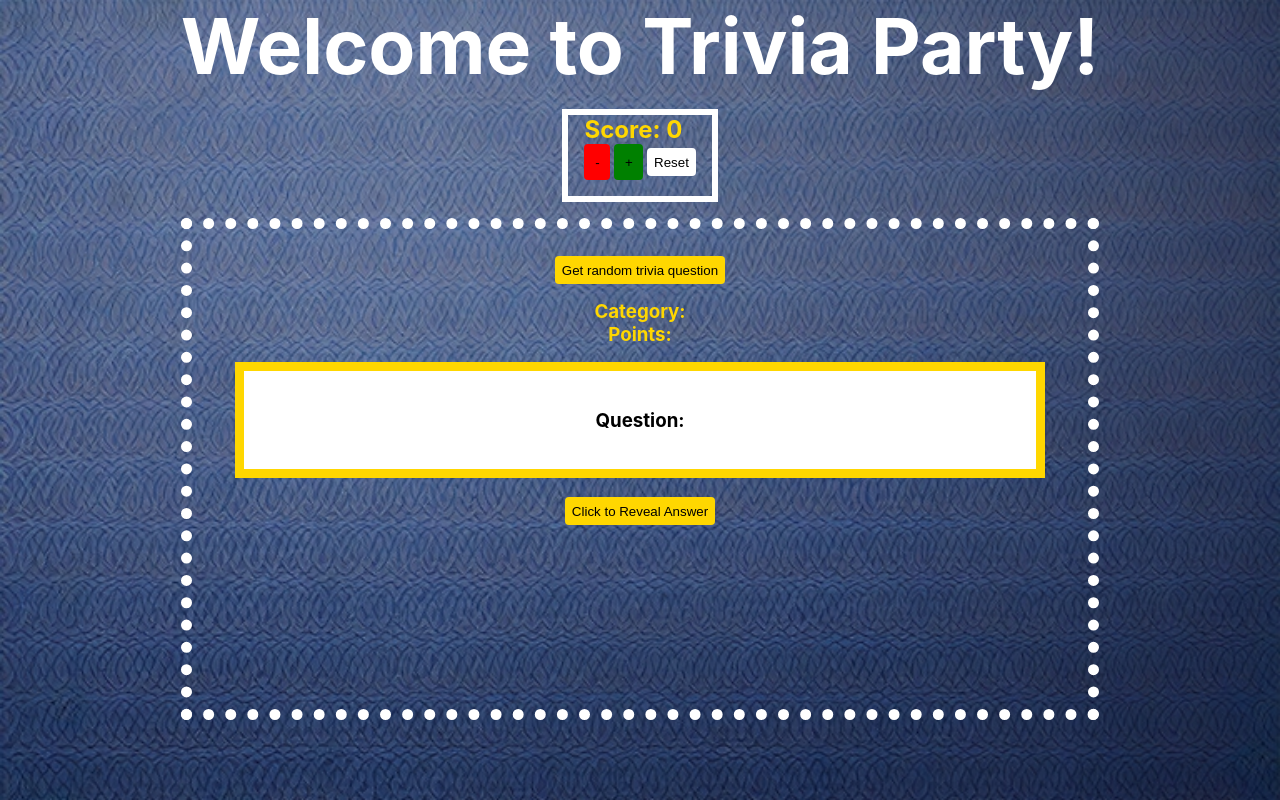
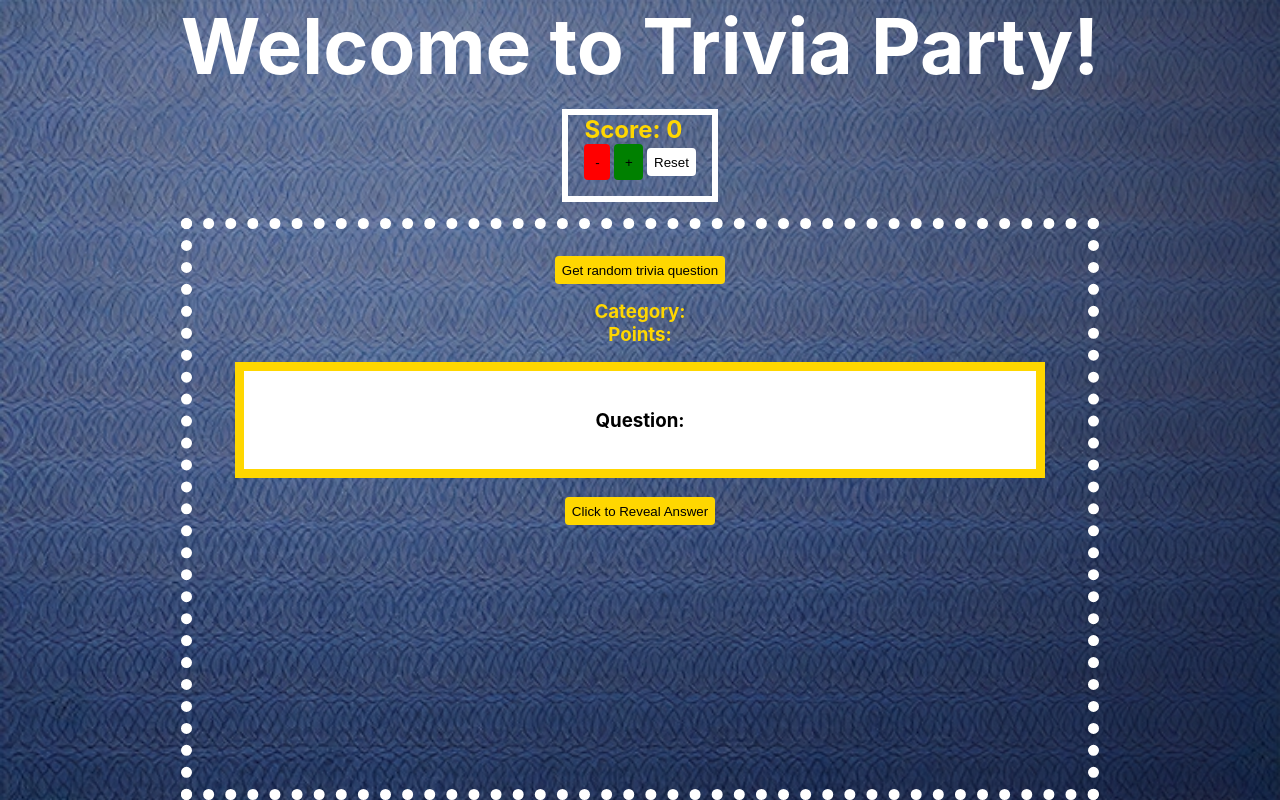
Before and after one commit to cmorela80525/w10d3, a React (Create React App) app: page / in a window 1280 px wide. Built offline with nearby package versions, Linux system fonts and the light colour scheme; no server answers; the HTML template or start-up script is replaced by a standard one.

Commit message:
adjust board height

```diff
--- a/src/App.css
+++ b/src/App.css
@@ -17,7 +17,7 @@
 .board-container {
   border: .7em dotted white;
   width: 70%;
-  height: 60%;
+  height: 70%;
   display: flex;
   flex-direction: column;
   align-items:center;
```
